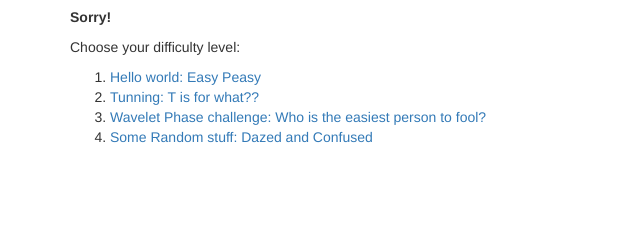
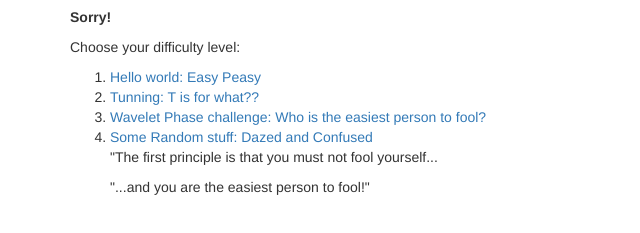
Before and after one commit to stevejpurves/humaninversion, a website: page static/index.html in a window 1280 px wide. Shown: the part 93-326 px from the top of the page, without its empty margins (0-640 px from the left). Drawn offline with Linux system fonts and the light colour scheme.

Commit message:
start page update

```diff
--- a/static/partials/start.html
+++ b/static/partials/start.html
@@ -9,6 +9,10 @@
 			<li><a ui-sref="game({level: 2})">Tunning: T is for what??</a></li>
 			<li><a ui-sref="game({level: 3})">Wavelet Phase challenge: Who is the easiest person to fool?</a></li>
 			<li><a ui-sref="game({level: 4})">Some Random stuff: Dazed and Confused</a></li>
+
+            <p>"The first principle is that you must not fool yourself...</p>
+            <p>"...and you are the easiest person to fool!"</p>
+
 		</ol>
 	</div>
 </div>
```
